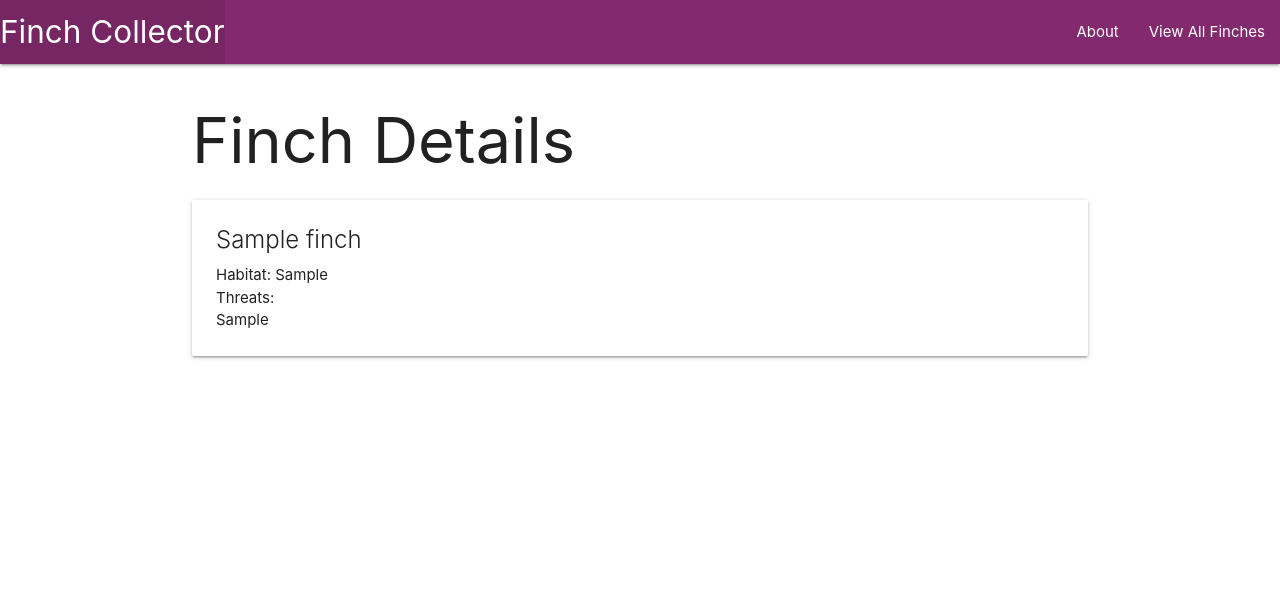
After one commit to kelso-gh/finchcollector, a Django app: page /finches/1/ in a window 1280 px wide. The commit adds this page. Shown: the top 596 px of the page. Run offline with Django 4.2, Linux system fonts and the light colour scheme; tables that the repository leaves empty hold one stand-in row (values such as "Sample post").

Commit message:
Finch details UI/route complete

```diff
--- /dev/null
+++ b/main_app/templates/finches/detail.html
@@ -0,0 +1,14 @@
+{% extends 'base.html' %}
+{% block content %}
+
+<h1>Finch Details</h1>
+
+<div class="card">
+  <div class="card-content">
+    <span class="card-title">{{ finch.name }}</span>
+    <p>Habitat: {{ finch.habitat }}</p>
+    <p>Threats: {{ finch.threats|linebreaks }}</p>
+  </div>
+</div>
+
+{% endblock %}
--- a/main_app/templates/finches/index.html
+++ b/main_app/templates/finches/index.html
@@ -4,6 +4,8 @@
 <h1>Finch List</h1>
 
 {% for finch in finches %}
+
+<a href="{% url 'detail' finch.id %}">
   <div class="card">
     <div class="card-content">
       <span class="card-title">{{ finch.name }}</span>
@@ -12,6 +14,7 @@
 
     </div>
   </div>
+</a>
 {% endfor %}
 
 {% endblock %}
--- a/main_app/urls.py
+++ b/main_app/urls.py
@@ -4,5 +4,6 @@ from . import views
 urlpatterns = [
     path('', views.home, name='home'), # Naming routes is best practice
     path('about/', views.about, name='about'),
-    path('finches/', views.finches_index, name="finches")
+    path('finches/', views.finches_index, name="finches"),
+    path('finches/<int:finch_id>/', views.finches_detail, name='detail'),
 ]
--- a/main_app/views.py
+++ b/main_app/views.py
@@ -10,4 +10,9 @@ def about(request):
 
 def finches_index(request):
     finches = Finch.objects.all()
-    return render(request, 'finches/index.html', { 'finches': finches })
+    return render(request, 'finches/index.html', {
+        'finches': finches })
+
+def finches_detail(request, finch_id):
+    finch = Finch.objects.get(id=finch_id)
+    return render(request, 'finches/detail.html', { 'finch': finch })
```
